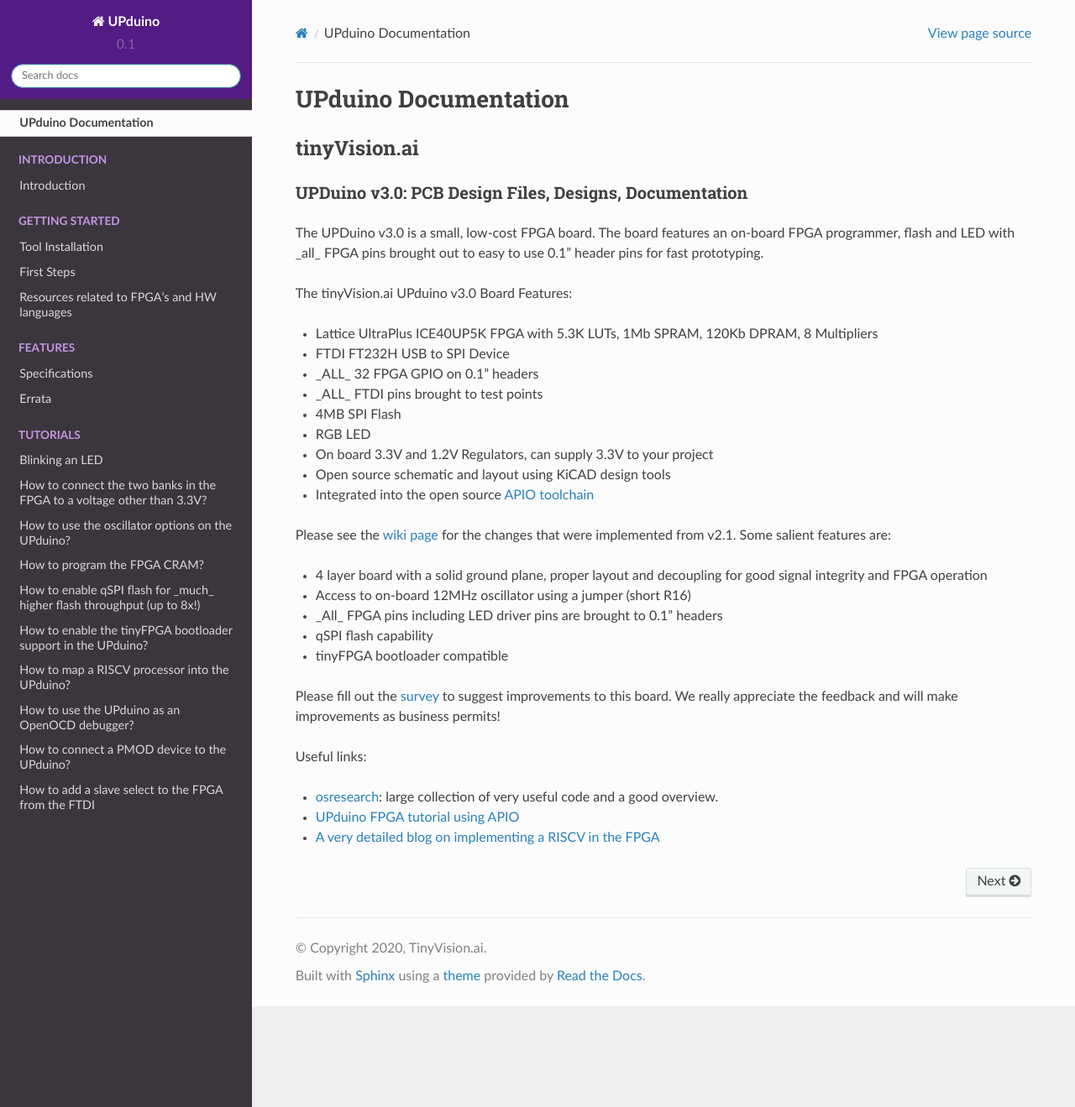
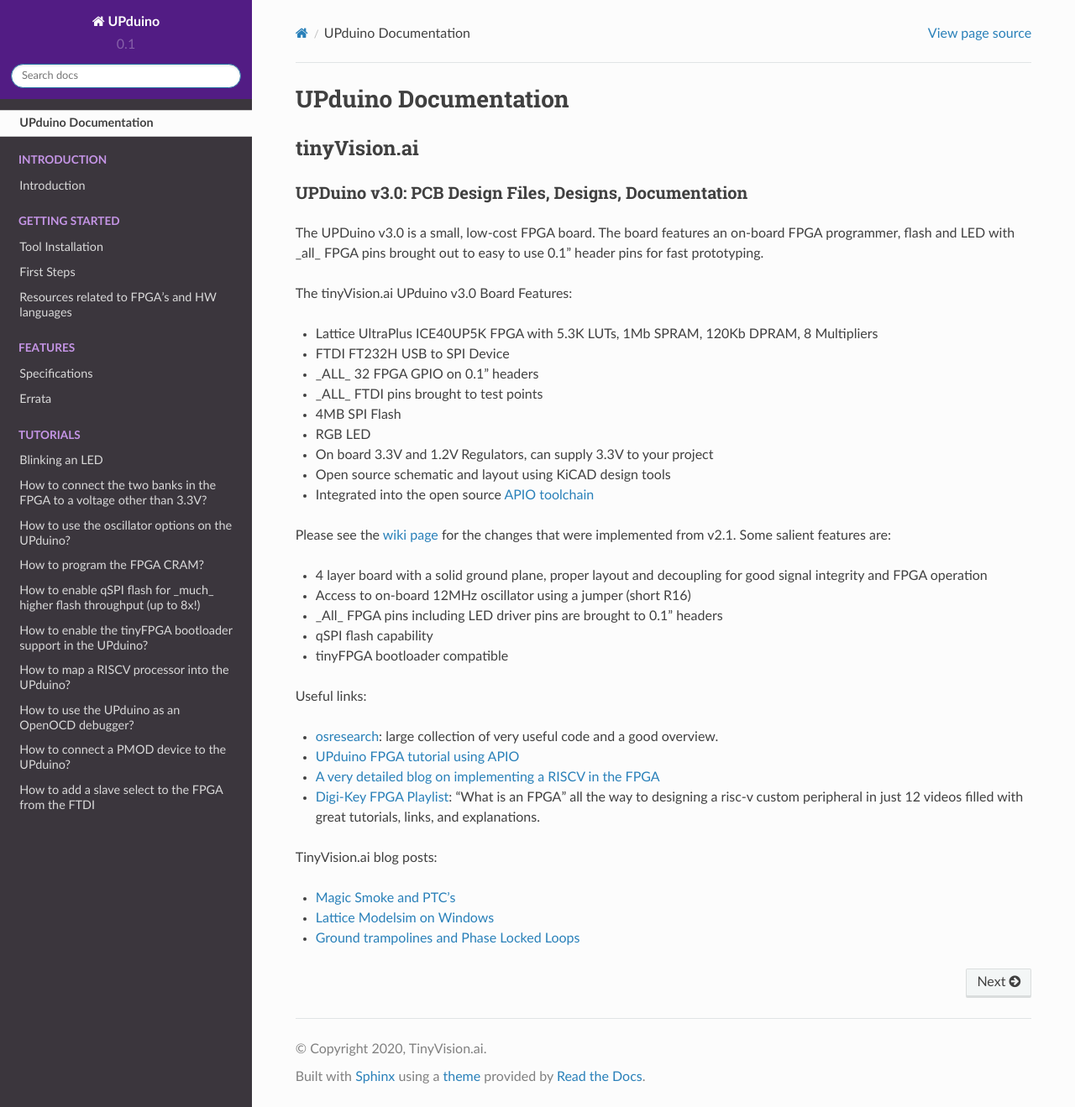
Before and after one commit to tinyvision-ai-inc/UPduino-v3.0, a Sphinx documentation site: the page built from docs/source/index.rst, in a window 1280 px wide and 1319 px high. Shown: the whole window at 84% size. Built offline with Sphinx 7.4.7 and the Read the Docs theme 2.0.0, drawn with Linux system fonts in a browser that asks for light colours; pages that are not in the unit, such as notebooks, are missing from menus.

Commit message:
Updated index.rst to reflect readme.md

```diff
--- a/docs/source/index.rst
+++ b/docs/source/index.rst
@@ -37,13 +37,18 @@
 * qSPI flash capability
 * tinyFPGA bootloader compatible
 
-Please fill out the `survey <https://www.surveymonkey.com/r/HH536D8>`_ to suggest improvements to this board. We really appreciate the feedback and will make improvements as business permits!
-
 Useful links:
 
 * `osresearch <https://github.com/osresearch/up5k>`_: large collection of very useful code and a good overview.
 * `UPduino FPGA tutorial using APIO <https://blog.idorobots.org/entries/upduino-fpga-tutorial.html>`_
 * `A very detailed blog on implementing a RISCV in the FPGA <https://pingu98.wordpress.com/2019/04/08/>`_
+* `Digi-Key FPGA Playlist <https://youtube.com/playlist?list=PLEBQazB0HUyT1WmMONxRZn9NmQ_9CIKhb>`_: "What is an FPGA" all the way to designing a risc-v custom peripheral in just 12 videos filled with great tutorials, links, and explanations.
+
+TinyVision.ai blog posts:
+
+* `Magic Smoke and PTC's <https://blogs.tinyvision.ai/upduino/power/ptc/2021/12/31/magic-smoke-and-PTCs.html>`_
+* `Lattice Modelsim on Windows <https://blogs.tinyvision.ai/modelsim/windows/linux/radiant/lattice/2022/01/01/Using-Lattice-Modelsim-on-Win-Linux.html>`_
+* `Ground trampolines and Phase Locked Loops <https://tinyvision.ai/blogs/processing-at-the-edge/ground-trampolines-and-phase-locked-loop>`_
 
 .. toctree::
    :hidden:
```
